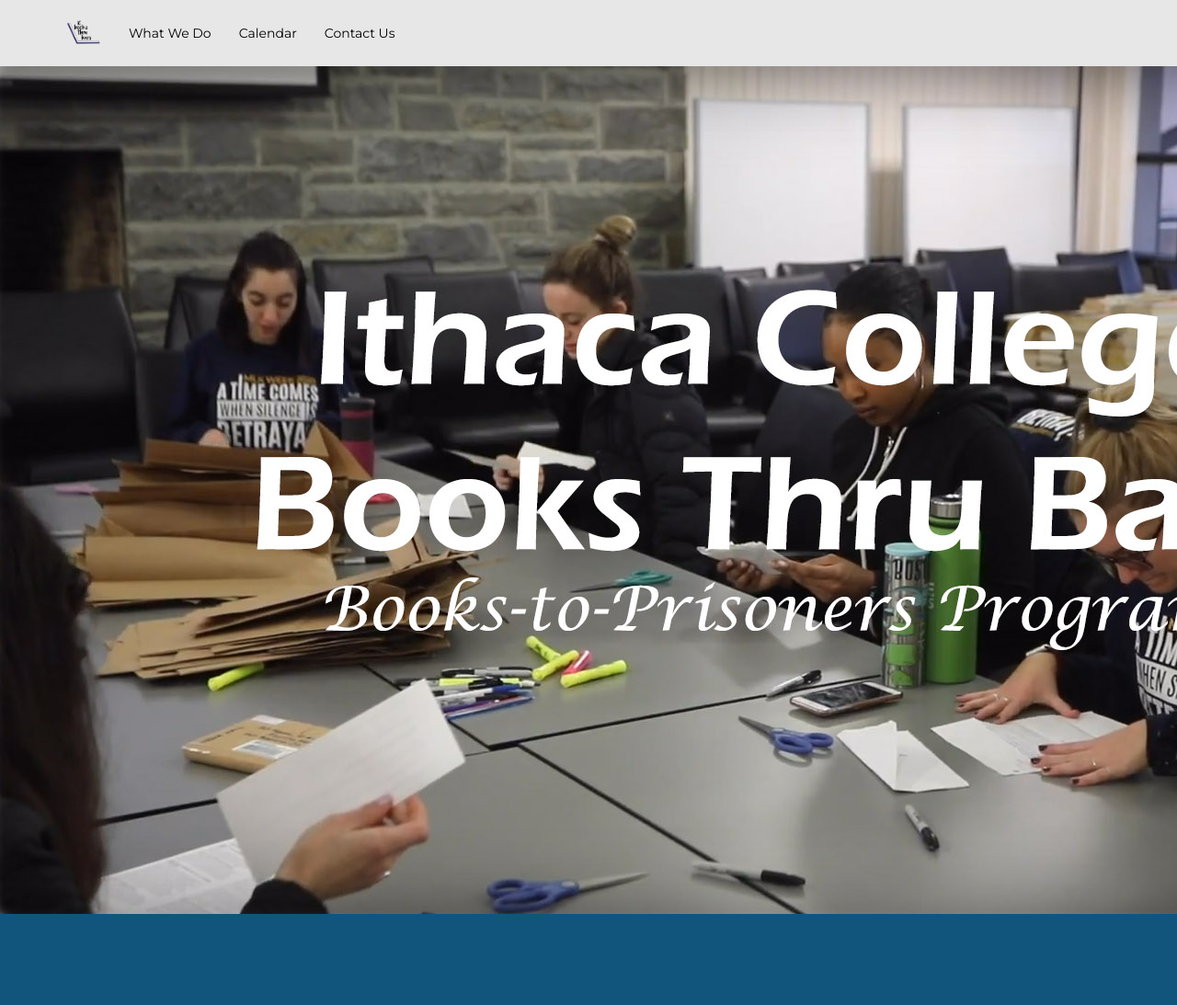
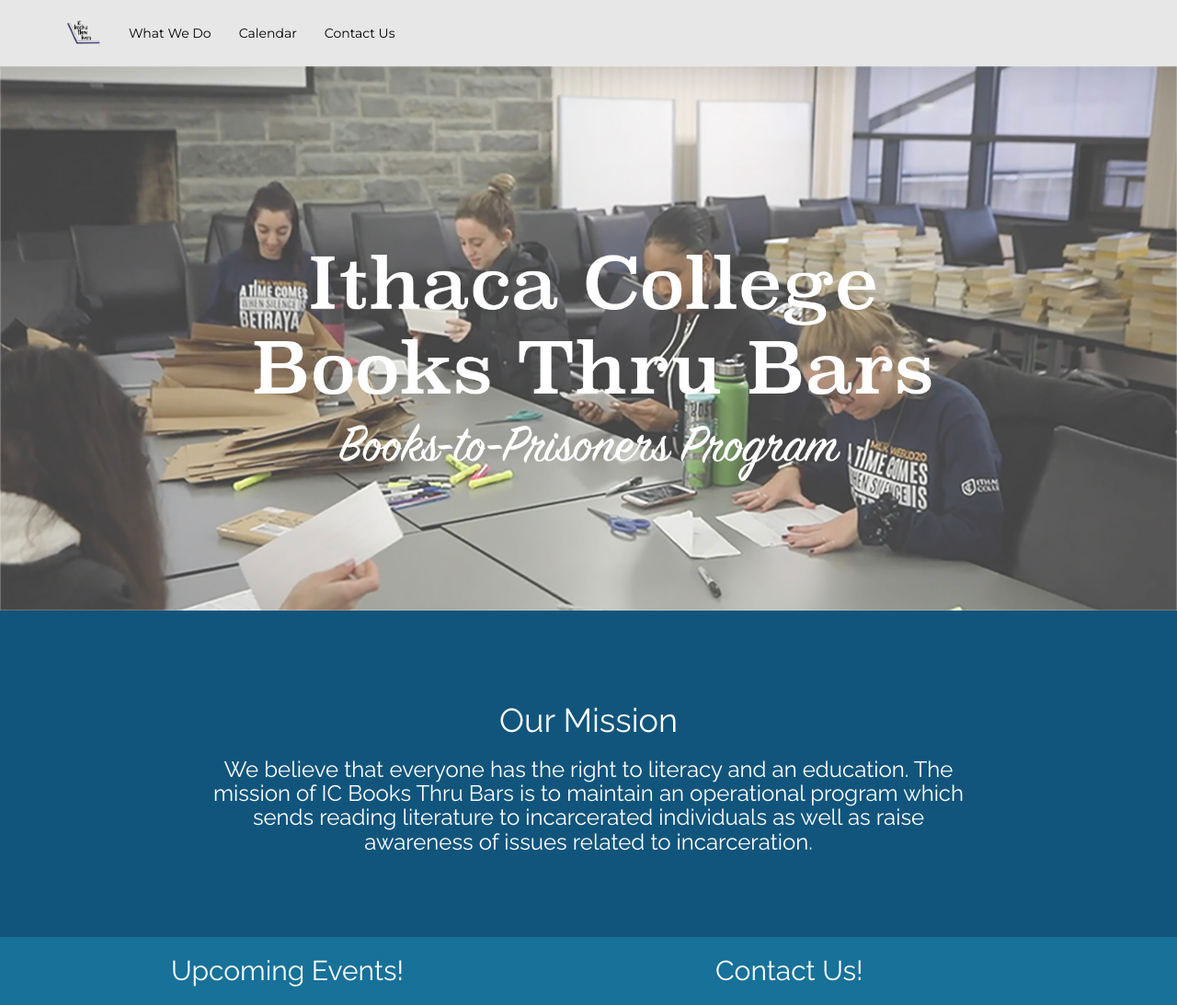
Before and after one commit to klpolley/books_thru_bars, a Flask app: page / in a window 1280 px wide. Shown: the top 1093 px of the page at 92% size. Run offline with Flask 2, Linux system fonts and the light colour scheme; some libraries are stand-ins or nearby versions.

Commit message:
Updated header image

```diff
--- a/app/templates/base.html
+++ b/app/templates/base.html
@@ -28,7 +28,7 @@
                     <span class="icon-bar"></span>
                 </button>
                 <a class="navbar-brand" href = "{{ url_for('index') }}">
-                    <img src="{{url_for('static', filename='btb_logo.png')}}" width="40px" class="d-inline-block align-top" alt="Books Thru Bars">
+                    <img src="{{url_for('static', filename='images/btb_logo.png')}}" width="40px" class="d-inline-block align-top" alt="Books Thru Bars">
                 </a>
             </div>
             <div class="collapse navbar-collapse" id="bs-example-navbar-collapse-1">
--- a/app/templates/index.html
+++ b/app/templates/index.html
@@ -6,10 +6,6 @@
             <meta name="viewport" content="width=device-width, initial-scale=1">
             <style>
                 @import url('https://fonts.googleapis.com/css?family=Montserrat|Raleway&display=swap');
-                header {
-                    width: 100%;
-                    height: 922px
-                }
                 h1, h2, h3, h4, h5, h6 {
                     font-family: 'Raleway';
                 }
@@ -24,7 +20,8 @@
         <body>
             <div class="row">
                 <div class="col-md-12">
-                    <header class="intro-header" style="background-image: url({{ url_for('static', filename='images/background_photo.jpg') }})"
+                    <header>
+                        <img src="{{url_for('static', filename='images/tester.jpg')}}" width="100%"
                     </header>
                 </div>
             </div>
```
Also changed, not shown: app/static/btb_logo.png (deleted), app/static/images/actual_header.jpg (added), app/static/images/ah.jpg (added), app/static/images/final_header.jpg (added), app/static/images/please.jpg (added), app/static/images/test_header.jpg (added), app/static/images/tester.jpg (added), 2 other files.
